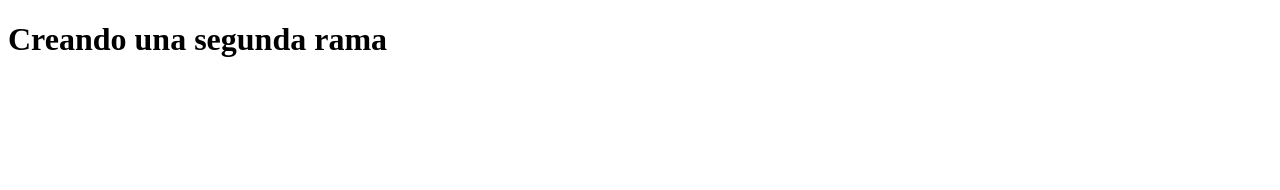
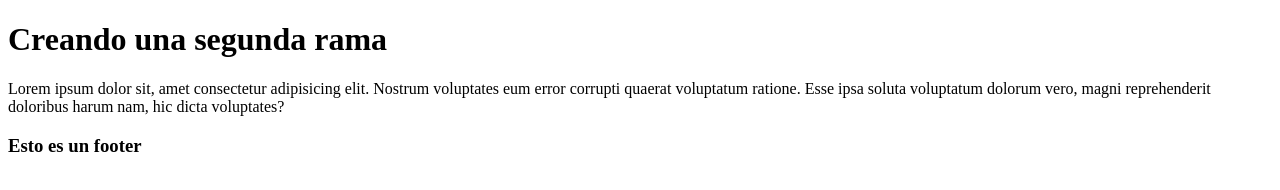
Before and after one commit to Matchitl/mi-website-one, a plain HTML site: page index.html in a window 1280 px wide. Drawn offline with Linux system fonts and the light colour scheme.

Commit message:
Conexion con CSS Branch3

```diff
--- /dev/null
+++ b/CSS/styles1.css
@@ -0,0 +1,3 @@
+.p{
+    padding: auto;
+}
--- a/index.html
+++ b/index.html
@@ -3,9 +3,16 @@
 <head>
     <meta charset="UTF-8">
     <meta name="viewport" content="width=device-width, initial-scale=1.0">
+    <link rel="stylesheet" href="style.css">
     <title>Mi primer Repositorio</title>
 </head>
 <body>
     <h1> Creando una segunda rama </h1>
+    <p>Lorem ipsum dolor sit, amet consectetur
+        adipisicing elit. Nostrum voluptates eum error corrupti quaerat voluptatum ratione. Esse ipsa soluta voluptatum dolorum vero, magni
+        reprehenderit doloribus harum nam, hic dicta voluptates?</p>
 </body>
+<footer>
+    <h3>Esto es un footer</h3>
+</footer>
 </html>
```
